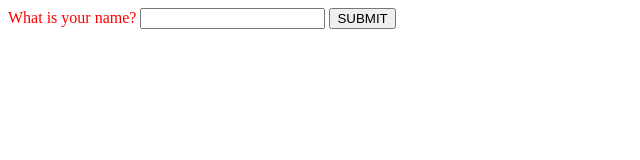
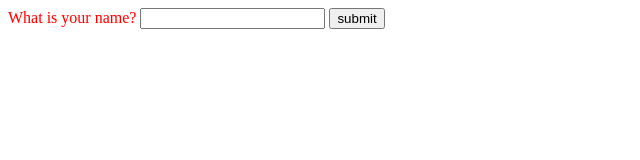
Before and after one commit to ebhose/GitExample2, a plain HTML site: page index.html in a window 1280 px wide. Shown: the full height of the page, 0-640 px from the left. Drawn offline with Linux system fonts and the light colour scheme.

Commit message:
Modify index.html
The text on the button is now in lowercase letters instead of uppercase.

```diff
--- a/index.html
+++ b/index.html
@@ -7,7 +7,7 @@
     <body>
         <p>
             What is your name? <input id="inName" maxlength="15">
-            <button id="btnSubmit">SUBMIT</button>
+            <button id="btnSubmit">submit</button>
         </p>
         <h2 id="hello"></h2>
         <script src="./index.js"></script>
```
